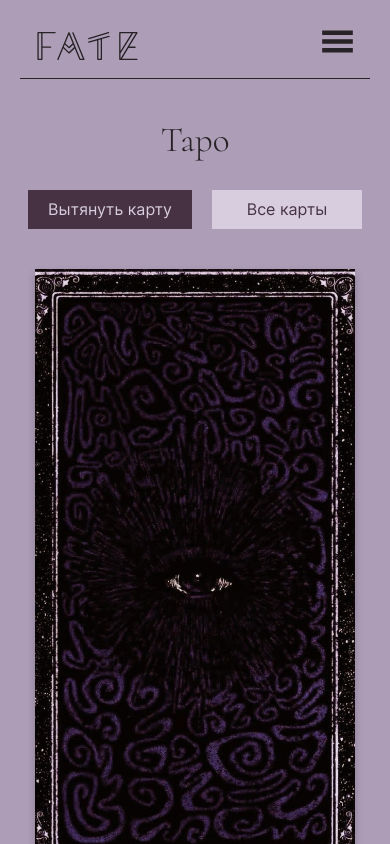
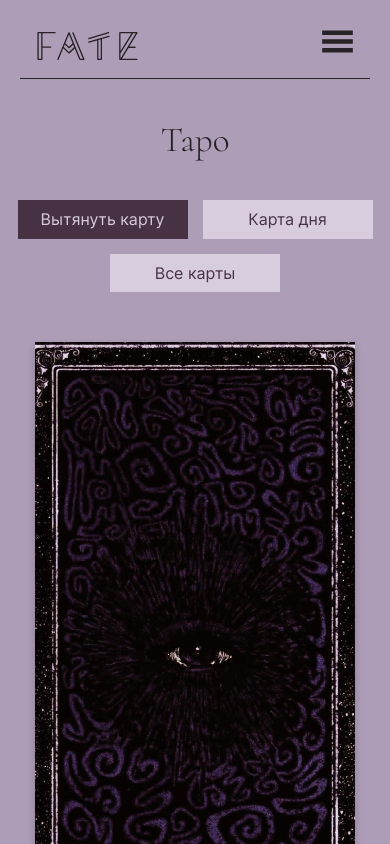
Before and after one commit to Yanabonne/fate, a React (Create React App) app: page /tarot in a window 390 px wide. Shown: the top 844 px of the page. Built offline with nearby package versions, Linux system fonts and the light colour scheme.

Commit message:
feat: update tarot page

```diff
--- a/src/styles/Tarot/Tarot.scss
+++ b/src/styles/Tarot/Tarot.scss
@@ -71,6 +71,8 @@
   display: flex;
   align-items: center;
   gap: 20px;
+  flex-wrap: wrap;
+  justify-content: center;
 }
 
 .tarot__button {
@@ -289,6 +291,11 @@
 }
 
 @media screen and (max-width: 990px) {
+  .tarot__section_all {
+    padding-left: 20px;
+    padding-right: 20px;
+  }
+
   .tarot__title {
     @include font-corm-xs(35px);
     padding: 30px 0 30px;
@@ -311,9 +318,14 @@
     @include font-inter-s(20px);
   }
 
+  .tarot__buttons {
+    gap: 15px;
+    padding: 10px;
+  }
+
   .tarot__button {
     @include font-inter-s(16px);
-    min-width: 150px;
+    min-width: 170px;
   }
 
   .tarot__one-container {
--- a/src/widgets/Tarot/OneCard.tsx
+++ b/src/widgets/Tarot/OneCard.tsx
@@ -15,12 +15,17 @@ type TCard = {
   advice: string;
 };
 
-export default function OneCard() {
+type TCardProps = {
+  isCardDay?: boolean;
+};
+
+export default function OneCard({ isCardDay }: TCardProps) {
   const [isCardSelected, setIsCardSelected] = useState(false);
   const [isCardFlipped, setIsCardFlipped] = useState(false);
   const [selectedCard, setSelectedCard] = useState<TCard>();
 
   useEffect(() => {
+    if (!isCardDay) {
       if (isCardSelected) {
         setSelectedCard(
           tarotCardsList[Math.floor(Math.random() * tarotCardsList.length)]
@@ -34,6 +39,29 @@ export default function OneCard() {
           });
         }
       }
+    } else {
+      if (!isCardSelected) {
+        if (
+          localStorage.getItem("selected-card-id") &&
+          localStorage.getItem("is-card-flipped")
+        ) {
+          const cardId = Number(localStorage.getItem("selected-card-id"));
+          setSelectedCard(tarotCardsList[cardId]);
+          setIsCardFlipped(localStorage.getItem("is-card-flipped") === "true");
+          setIsCardSelected(true);
+        } else {
+          const isFlipped = Math.floor(Math.random() * 4) === 0;
+          const cardId = Math.floor(Math.random() * tarotCardsList.length);
+
+          setSelectedCard(tarotCardsList[cardId]);
+          setIsCardFlipped(isFlipped);
+          setIsCardSelected(true);
+
+          localStorage.setItem("is-card-flipped", `${isFlipped}`);
+          localStorage.setItem("selected-card-id", `${cardId}`);
+        }
+      }
+    }
   }, [isCardSelected]);
 
   return (
@@ -44,7 +72,11 @@ export default function OneCard() {
             ? "tarot__flip-card tarot__flip-card_active"
             : "tarot__flip-card"
         }
-        onClick={() => setIsCardSelected(!isCardSelected)}
+        onClick={() => {
+          if (!isCardDay) {
+            setIsCardSelected(!isCardSelected);
+          }
+        }}
       >
         <div className="tarot__flip-card-inner">
           <div className="tarot__flip-card-front">
@@ -108,12 +140,14 @@ export default function OneCard() {
               <p className="tarot__all-text">{selectedCard.day}</p>
               <p className="tarot__all-title">Совет карты</p>
               <p className="tarot__all-text">{selectedCard.advice}</p>
+              {!isCardDay && (
                 <button
                   className="tarot__new-card-button"
                   onClick={() => setIsCardSelected(false)}
                 >
                   Выбрать другую карту
                 </button>
+              )}
             </div>
           </div>
           <div className="tarot_curved_bottom">
--- a/src/widgets/Tarot/TarotCard.tsx
+++ b/src/widgets/Tarot/TarotCard.tsx
@@ -24,6 +24,18 @@ export default function TarotCard() {
         </button>
         <button
           className={
+            section === "card-day"
+              ? "tarot__button tarot__button_active"
+              : "tarot__button"
+          }
+          onClick={() => {
+            setSection("card-day");
+          }}
+        >
+          Карта дня
+        </button>
+        <button
+          className={
             section === "all-cards"
               ? "tarot__button tarot__button_active"
               : "tarot__button"
@@ -37,9 +49,9 @@ export default function TarotCard() {
       </div>
       <section
         className={
-          section === "one-card"
+          section !== "all-cards"
             ? "tarot__section tarot__section_one"
-            : "tarot__section"
+            : "tarot__section tarot__section_all"
         }
       >
         {section === "all-cards" && (
@@ -56,6 +68,7 @@ export default function TarotCard() {
           </>
         )}
         {section === "one-card" && <OneCard />}
+        {section === "card-day" && <OneCard isCardDay={true} />}
       </section>
     </>
   );
```
Lines whose indentation alone changed are shown as unchanged.
